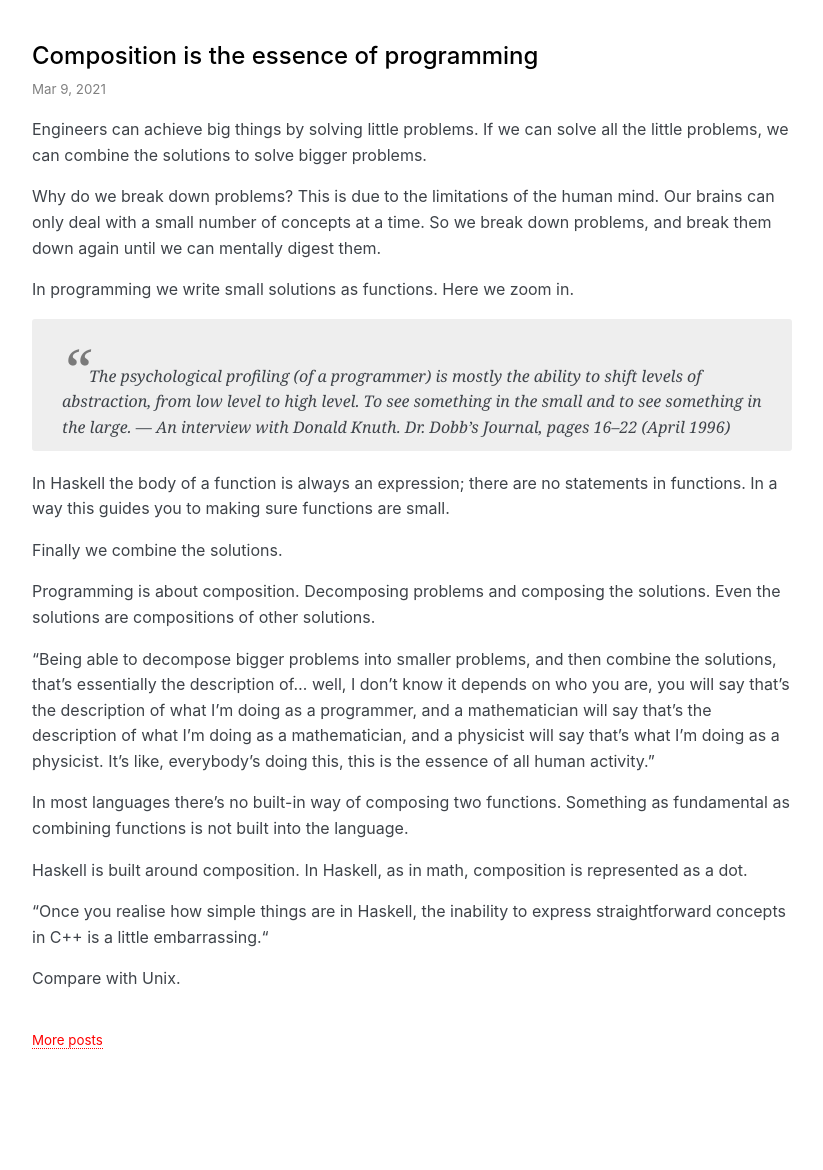
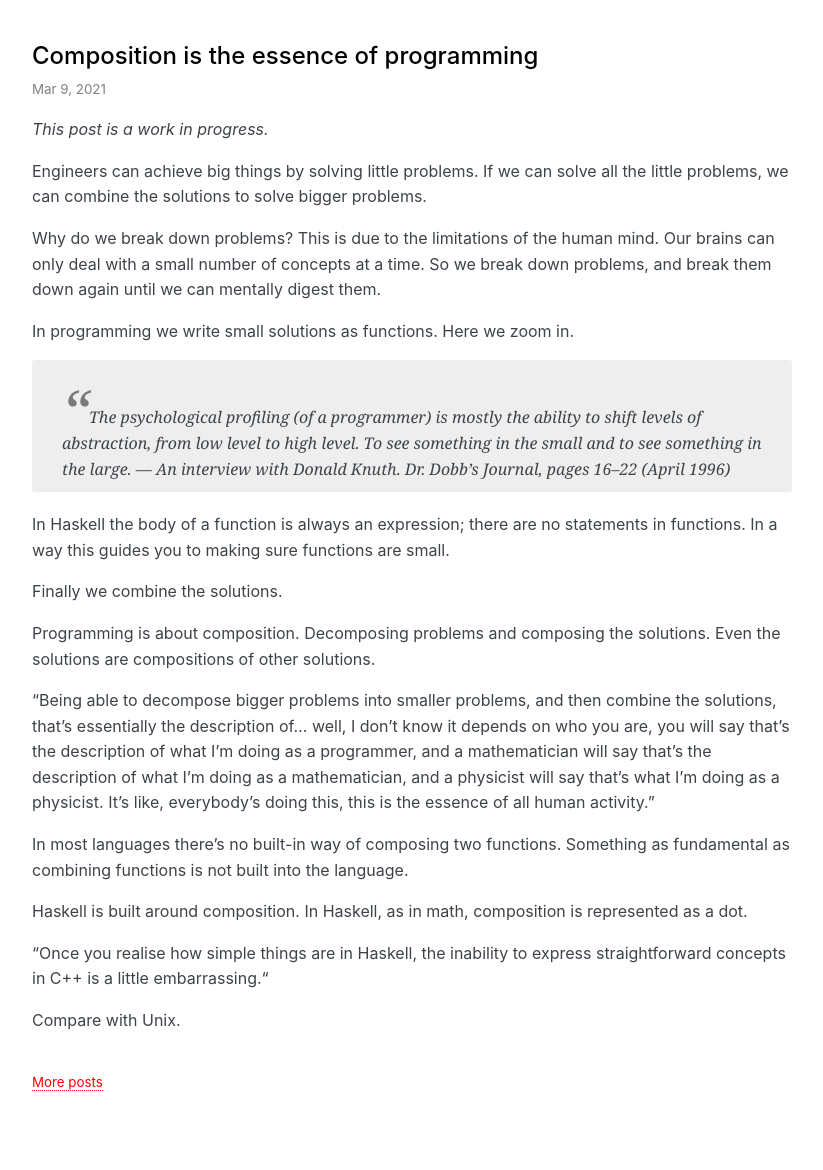
Before and after one commit to explodinglabs/explodinglabs.github.io, a Jekyll site: the page built from _posts/2021-03-09-composition.markdown, in a window 1280 px wide. Shown: the whole page, without its empty margins (228-1051 px from the left). Built offline with Jekyll 4.4.1, drawn with Linux system fonts in a browser that asks for light colours; some web fonts are replaced; before the commit the page ends 1128 px from its top, so only the background shows below that.

Commit message:
Add WIP msg to composition post

```diff
--- a/_posts/2021-03-09-composition.markdown
+++ b/_posts/2021-03-09-composition.markdown
@@ -3,6 +3,8 @@ layout: post
 title: Composition is the essence of programming
 permalink: /composition
 ---
+*This post is a work in progress.*
+
 Engineers can achieve big things by solving little problems. If we can solve
 all the little problems, we can combine the solutions to solve bigger problems.
 
```
